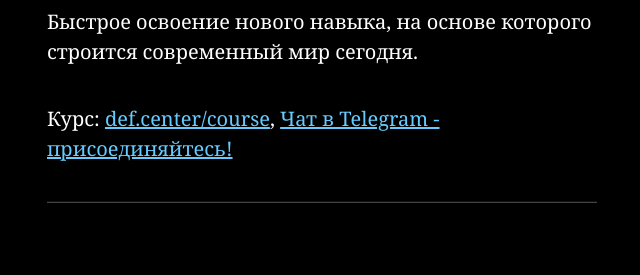
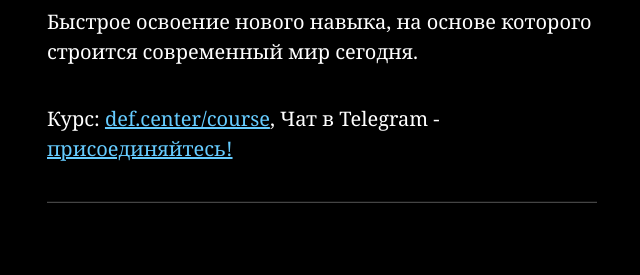
Before and after one commit to defcenter/defcenter.github.io, a Jekyll site: the page built from index.html, in a window 1280 px wide. Shown: the part 694-969 px from the top of the page, without its empty margins (318-958 px from the left). Built offline with Jekyll 4.4.1, drawn with Linux system fonts in a browser that asks for light colours; part of the change alters nothing that is shown.

```diff
--- a/index.html
+++ b/index.html
@@ -94,7 +94,7 @@
       <li>Виды токенов, отличия, функции. Bitcoin, Ethereum, Binance Smart Chain, Solana, Polkadot.</li>
     </ul>
     <p>Быстрое освоение нового навыка, на основе которого строится современный мир сегодня.</p>
-    <p>Курс: <a href="https://def.center/course">def.center/course</a>, <a href="https://t.me/defcenter">Чат в Telegram - присоединяйтесь!</a></p>
+    <p>Курс: <a href="https://def.center/course">def.center/course</a>, Чат в Telegram - <a href="https://t.me/defcenter">присоединяйтесь!</a></p>
     <div class="hr"></div>
     <ul>
       {% for post in site.posts %}
```
